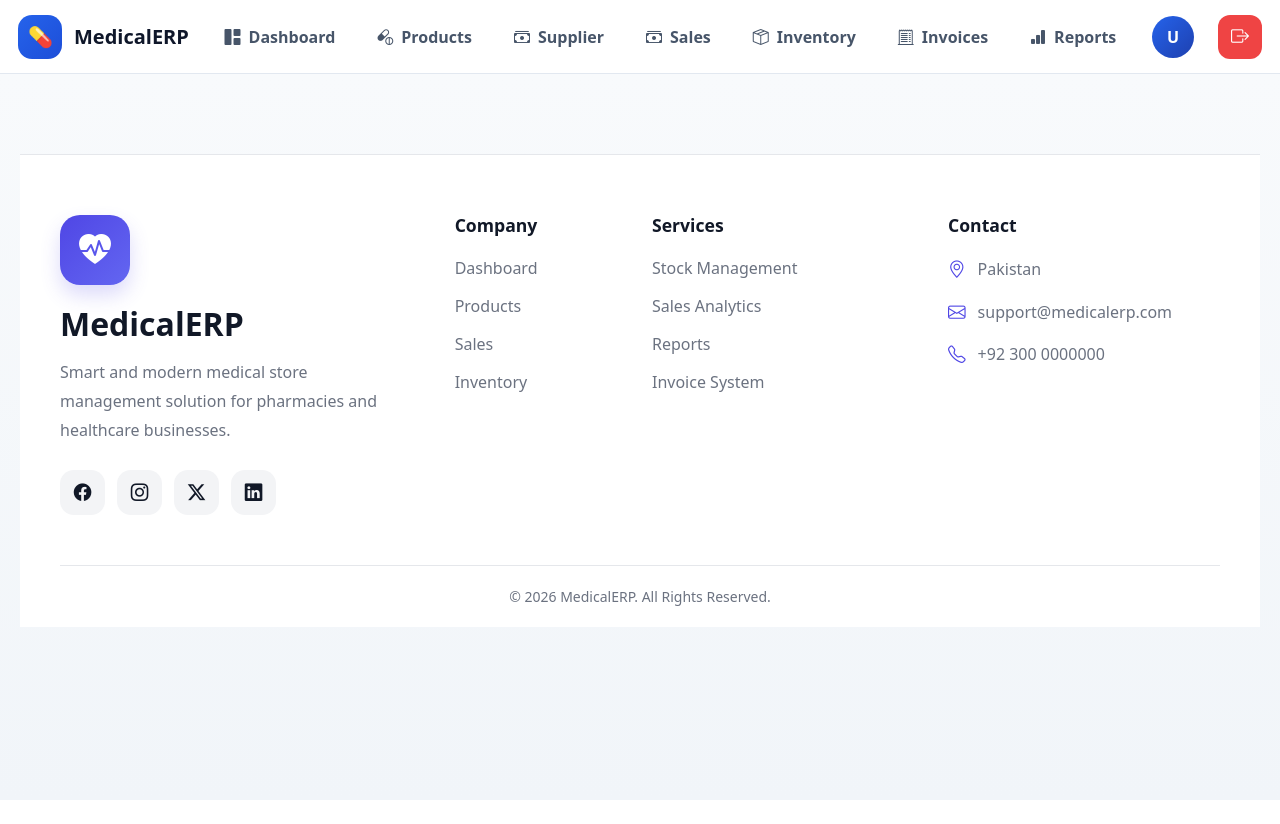
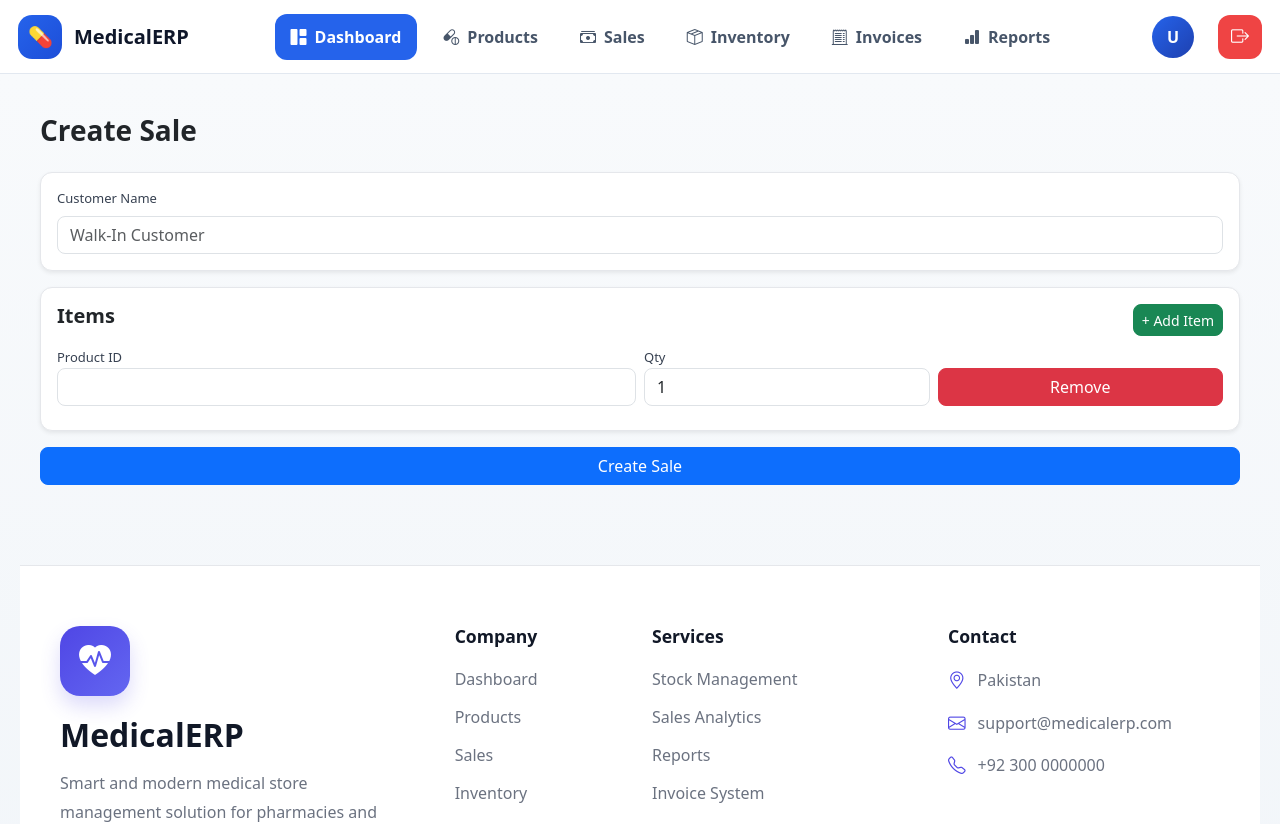
Before and after one commit to aliahsan9/medical-erp-ui, an Angular app: page /sales-create in a window 1280 px wide. Before the commit this address led to /. Shown: the top 824 px of the page. Before the commit the page ends 800 px from the top, so only its background shows below. Built offline with nearby package versions, Linux system fonts and the light colour scheme.

Commit message:
added service

```diff
--- a/src/app/app.routes.ts
+++ b/src/app/app.routes.ts
@@ -19,6 +19,6 @@ export const routes: Routes = [
     {path: 'purchase', component: PurchaseComponent},
     {path: 'product-form', component: ProductFormComponent},
     {path: 'product-list', component: ProductListComponent},
-    {path: 'sales-list', component: SalesCreateComponent},
+    {path: 'sales-create', component: SalesCreateComponent},
     {path: 'sales-list', component: SalesListComponent},
 ];
--- /dev/null
+++ b/src/app/core/services/sales.service.ts
@@ -0,0 +1,51 @@
+import { Injectable } from '@angular/core';
+import { HttpClient } from '@angular/common/http';
+import { Observable } from 'rxjs';
+
+export interface CreateSaleItemRequest {
+  productId: string;
+  quantity: number;
+}
+
+export interface CreateSaleRequest {
+  customerName?: string;
+  items: CreateSaleItemRequest[];
+}
+
+export interface SaleItemDto {
+  productName: string;
+  quantity: number;
+  unitPrice: number;
+  totalPrice: number;
+}
+
+export interface SaleDto {
+  id: string;
+  customerName: string;
+  invoiceNumber: string;
+  totalAmount: number;
+  createdAt: string;
+  items: SaleItemDto[];
+}
+
+@Injectable({
+  providedIn: 'root'
+})
+export class SalesService {
+
+  private baseUrl = 'https://localhost:7165/api/sales';
+
+  constructor(private http: HttpClient) {}
+
+  createSale(data: CreateSaleRequest): Observable<SaleDto> {
+    return this.http.post<SaleDto>(this.baseUrl, data);
+  }
+
+  getAllSales(): Observable<SaleDto[]> {
+    return this.http.get<SaleDto[]>(this.baseUrl);
+  }
+
+  getSaleById(id: string): Observable<SaleDto> {
+    return this.http.get<SaleDto>(`${this.baseUrl}/${id}`);
+  }
+}
--- a/src/app/features/sales/sales-create/sales-create.component.html
+++ b/src/app/features/sales/sales-create/sales-create.component.html
@@ -1 +1,63 @@
-<p>sales-create works!</p>
+<div class="container-fluid sales-create">
+
+  <h3 class="mb-4 fw-bold">Create Sale</h3>
+
+  <form [formGroup]="form" (ngSubmit)="submit()">
+
+    <!-- Customer -->
+    <div class="card p-3 mb-3 shadow-sm">
+      <label class="form-label">Customer Name</label>
+      <input class="form-control"
+             formControlName="customerName"
+             placeholder="Walk-In Customer">
+    </div>
+
+    <!-- Items -->
+    <div class="card p-3 shadow-sm">
+
+      <div class="d-flex justify-content-between mb-2">
+        <h5 class="fw-bold">Items</h5>
+        <button type="button" class="btn btn-sm btn-success" (click)="addItem()">
+          + Add Item
+        </button>
+      </div>
+
+      <div formArrayName="items">
+
+        <div class="row g-2 align-items-end mb-2"
+             *ngFor="let item of items.controls; let i = index"
+             [formGroupName]="i">
+
+          <div class="col-md-6">
+            <label>Product ID</label>
+            <input class="form-control" formControlName="productId">
+          </div>
+
+          <div class="col-md-3">
+            <label>Qty</label>
+            <input type="number" class="form-control" formControlName="quantity">
+          </div>
+
+          <div class="col-md-3">
+            <button type="button"
+                    class="btn btn-danger w-100"
+                    (click)="removeItem(i)">
+              Remove
+            </button>
+          </div>
+
+        </div>
+
+      </div>
+
+    </div>
+
+    <!-- Submit -->
+    <div class="mt-3">
+      <button class="btn btn-primary w-100" [disabled]="loading">
+        {{ loading ? 'Saving...' : 'Create Sale' }}
+      </button>
+    </div>
+
+  </form>
+</div>
--- a/src/app/features/sales/sales-create/sales-create.component.scss
+++ b/src/app/features/sales/sales-create/sales-create.component.scss
@@ -0,0 +1,22 @@
+.sales-create {
+  padding: 20px;
+
+  .card {
+    border-radius: 12px;
+    border: 1px solid #e5e7eb;
+  }
+
+  label {
+    font-size: 13px;
+    font-weight: 500;
+    color: #374151;
+  }
+
+  input {
+    border-radius: 8px;
+  }
+
+  button {
+    border-radius: 8px;
+  }
+}
--- a/src/app/features/sales/sales-create/sales-create.component.ts
+++ b/src/app/features/sales/sales-create/sales-create.component.ts
@@ -1,11 +1,68 @@
-import { Component } from '@angular/core';
+import { Component, OnInit } from '@angular/core';
+import { FormArray, FormBuilder, FormGroup, ReactiveFormsModule, Validators } from '@angular/forms';
+import { SalesService } from '../../../core/services/sales.service';
+import { CommonModule } from '@angular/common';
+import { RouterModule } from '@angular/router';
 
 @Component({
   selector: 'app-sales-create',
-  imports: [],
+  imports:[CommonModule, RouterModule, ReactiveFormsModule],
   templateUrl: './sales-create.component.html',
-  styleUrl: './sales-create.component.scss'
+  styleUrls: ['./sales-create.component.scss']
 })
-export class SalesCreateComponent {
+export class SalesCreateComponent implements OnInit {
 
+  form!: FormGroup;
+  loading = false;
+
+  constructor(
+    private fb: FormBuilder,
+    private salesService: SalesService
+  ) {}
+
+  ngOnInit(): void {
+    this.form = this.fb.group({
+      customerName: [''],
+      items: this.fb.array([])
+    });
+
+    this.addItem(); // start with one row
+  }
+
+  get items(): FormArray {
+    return this.form.get('items') as FormArray;
+  }
+
+  addItem() {
+    this.items.push(
+      this.fb.group({
+        productId: ['', Validators.required],
+        quantity: [1, [Validators.required, Validators.min(1)]]
+      })
+    );
+  }
+
+  removeItem(index: number) {
+    this.items.removeAt(index);
+  }
+
+  submit() {
+    if (this.form.invalid) return;
+
+    this.loading = true;
+
+    this.salesService.createSale(this.form.value).subscribe({
+      next: () => {
+        alert('Sale created successfully');
+        this.form.reset();
+        this.items.clear();
+        this.addItem();
+        this.loading = false;
+      },
+      error: () => {
+        alert('Error creating sale');
+        this.loading = false;
+      }
+    });
+  }
 }
--- a/src/app/features/sales/sales-list/sales-list.component.html
+++ b/src/app/features/sales/sales-list/sales-list.component.html
@@ -1 +1,37 @@
-<p>sales-list works!</p>
+<div class="container-fluid sales-page">
+
+  <div class="d-flex justify-content-between align-items-center mb-3">
+    <h3 class="fw-bold">Sales</h3>
+    <a routerLink="/sales/create" class="btn btn-primary">
+      + New Sale
+    </a>
+  </div>
+
+  <div class="table-responsive shadow-sm bg-white rounded p-3">
+
+    <table class="table table-hover align-middle">
+      <thead class="table-light">
+        <tr>
+          <th>Invoice</th>
+          <th>Customer</th>
+          <th>Total</th>
+          <th>Date</th>
+        </tr>
+      </thead>
+
+      <tbody>
+        <tr *ngFor="let s of sales">
+          <td class="fw-semibold">{{ s.invoiceNumber }}</td>
+          <td>{{ s.customerName }}</td>
+          <td class="text-success fw-bold">{{ s.totalAmount | currency:'PKR' }}</td>
+          <td>{{ s.createdAt | date:'short' }}</td>
+        </tr>
+      </tbody>
+    </table>
+
+    <div *ngIf="!sales.length && !loading" class="text-center text-muted py-4">
+      No sales found
+    </div>
+
+  </div>
+</div>
--- a/src/app/features/sales/sales-list/sales-list.component.scss
+++ b/src/app/features/sales/sales-list/sales-list.component.scss
@@ -0,0 +1,16 @@
+.sales-page {
+  padding: 20px;
+
+  h3 {
+    color: #1f2937;
+  }
+
+  .table {
+    margin-bottom: 0;
+  }
+
+  .table-hover tbody tr:hover {
+    background: #f9fafb;
+    transition: 0.2s ease;
+  }
+}
--- a/src/app/features/sales/sales-list/sales-list.component.ts
+++ b/src/app/features/sales/sales-list/sales-list.component.ts
@@ -1,11 +1,34 @@
-import { Component } from '@angular/core';
+import { Component, OnInit } from '@angular/core';
+import { SaleDto, SalesService } from '../../../core/services/sales.service';
+import { RouterModule } from '@angular/router';
+import { CommonModule } from '@angular/common';
+import { ReactiveFormsModule } from '@angular/forms';
 
 @Component({
   selector: 'app-sales-list',
-  imports: [],
+  imports:[RouterModule, CommonModule, ReactiveFormsModule],
   templateUrl: './sales-list.component.html',
-  styleUrl: './sales-list.component.scss'
+  styleUrls: ['./sales-list.component.scss']
 })
-export class SalesListComponent {
+export class SalesListComponent implements OnInit {
 
+  sales: SaleDto[] = [];
+  loading = false;
+
+  constructor(private salesService: SalesService) {}
+
+  ngOnInit(): void {
+    this.loadSales();
+  }
+
+  loadSales() {
+    this.loading = true;
+    this.salesService.getAllSales().subscribe({
+      next: (res) => {
+        this.sales = res;
+        this.loading = false;
+      },
+      error: () => this.loading = false
+    });
+  }
 }
--- a/src/app/shared/navbar/navbar.component.ts
+++ b/src/app/shared/navbar/navbar.component.ts
@@ -28,14 +28,9 @@ export class NavbarComponent {
       route: '/product-list'
     },
     {
-      label: 'Supplier',
-      icon: 'bi bi-cash-stack',
-      route: '/supplier'
-    },
-    {
       label: 'Sales',
       icon: 'bi bi-cash-stack',
-      route: '/sale-list'
+      route: '/sales-list'
     },
     {
       label: 'Inventory',
```
Also changed, not shown: 1 other file (tests, documents, lock files or other folders).
